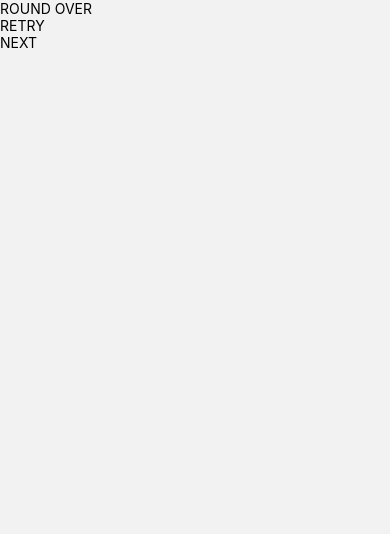
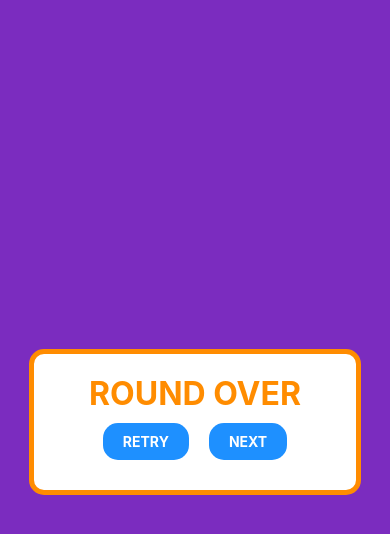
Before and after one commit to spenceware-engineer/wordle, a React Native app: screen /LevelFail in a window 390 px wide. Shown: the top 534 px of the page. Built offline with nearby package versions, Linux system fonts and the light colour scheme.

Commit message:
style level fail page

```diff
--- a/src/screens/LevelFail.tsx
+++ b/src/screens/LevelFail.tsx
@@ -4,6 +4,7 @@ import {
 } from 'react-native-safe-area-context'
 import {
   Pressable,
+  StyleSheet,
   Text,
   View,
 } from 'react-native'
@@ -11,19 +12,19 @@ import {
 const LevelFail = () => {
   return (
     <SafeAreaProvider>
-      <SafeAreaView>
-        <View>
-          <Text>
+      <SafeAreaView style={styles.container}>
+        <View style={styles.resultContainer}>
+          <Text style={styles.failText}>
             ROUND OVER
           </Text>
-          <View>
-            <Pressable>
-              <Text>
+          <View style={styles.buttonContainer}>
+            <Pressable style={styles.button}>
+              <Text style={styles.buttonText}>
                 RETRY
               </Text>
             </Pressable>
-            <Pressable>
-              <Text>
+            <Pressable style={styles.button}>
+              <Text style={styles.buttonText}>
                 NEXT
               </Text>
             </Pressable>
@@ -34,4 +35,50 @@ const LevelFail = () => {
   )
 }
 
+const styles = StyleSheet.create({
+  container: {
+    backgroundColor: '#7B2CBF',
+    height: '100%',
+    width: '100%',
+    display: 'flex',
+    justifyContent: 'center',
+    alignItems: 'center',
+  },
+  resultContainer: {
+    backgroundColor: '#FFF',
+    borderRadius: 15,
+    padding: 20,
+    borderColor: 'darkorange',
+    borderWidth: 5,
+    width: '85%',
+    display: 'flex',
+    alignItems: 'center',
+    justifyContent: 'center',
+  },
+  failText: {
+    fontSize: 32,
+    fontWeight: 'bold',
+    color: 'darkorange',
+  },
+  buttonContainer: {
+    display: 'flex',
+    flexDirection: 'row',
+  },
+  button: {
+    borderRadius: 15,
+    padding: 10,
+    margin: 10,
+    backgroundColor: 'dodgerblue',
+    display: 'flex',
+    justifyContent: 'center',
+    alignItems: 'center',
+  },
+  buttonText: {
+    color: '#FFF',
+    fontWeight: 'bold',
+    paddingRight: 10,
+    paddingLeft: 10,
+  },
+})
+
 export default LevelFail
--- a/src/screens/LevelSuccess.tsx
+++ b/src/screens/LevelSuccess.tsx
@@ -43,7 +43,7 @@ const styles = StyleSheet.create({
     backgroundColor: '#FFF',
     borderRadius: 15,
     padding: 20,
-    borderColor: '#551E85',
+    borderColor: 'green',
     borderWidth: 5,
     width: '85%',
     display: 'flex',
@@ -53,7 +53,7 @@ const styles = StyleSheet.create({
   winText: {
     fontSize: 32,
     fontWeight: 'bold',
-    color: '#551E85',
+    color: 'green',
   },
   continueButton: {
     borderRadius: 15,
```
